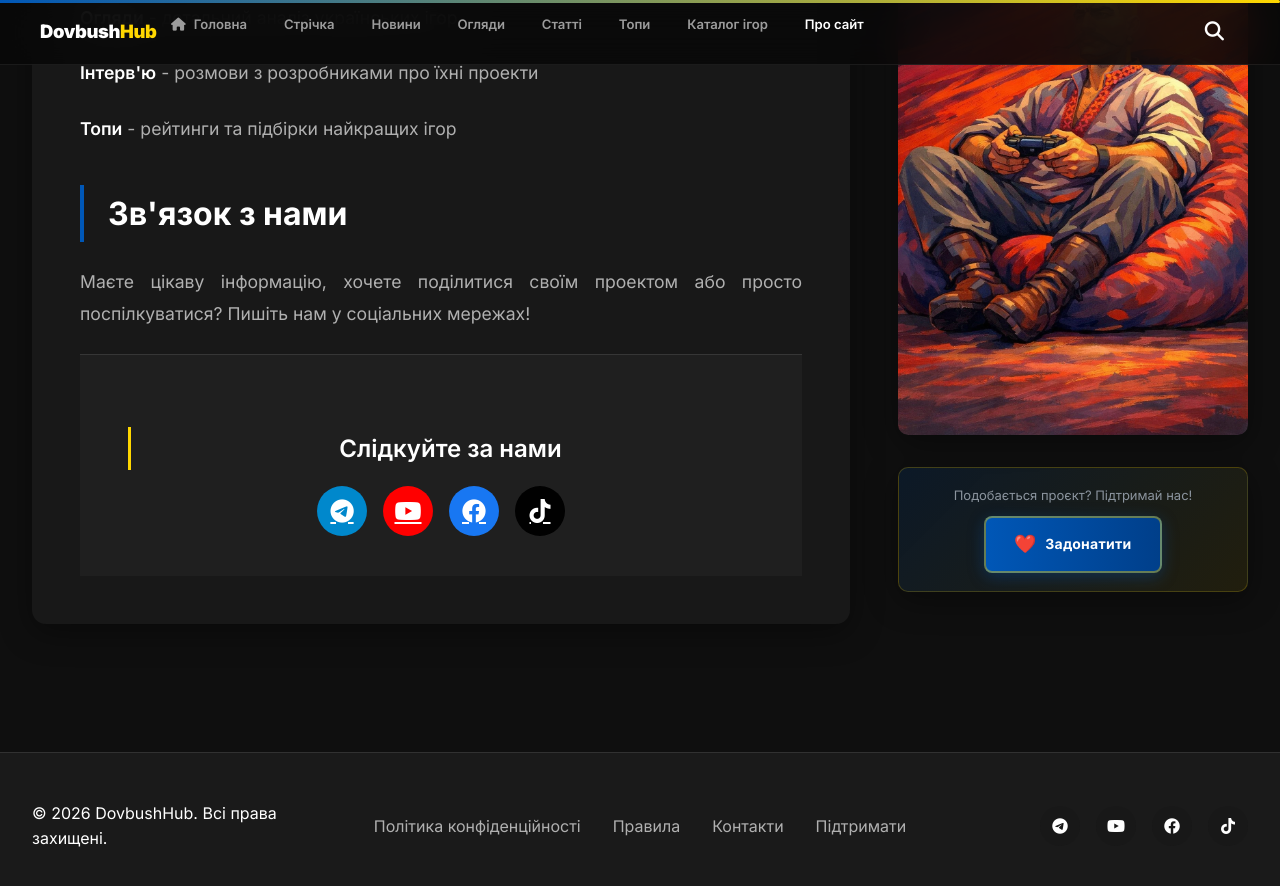
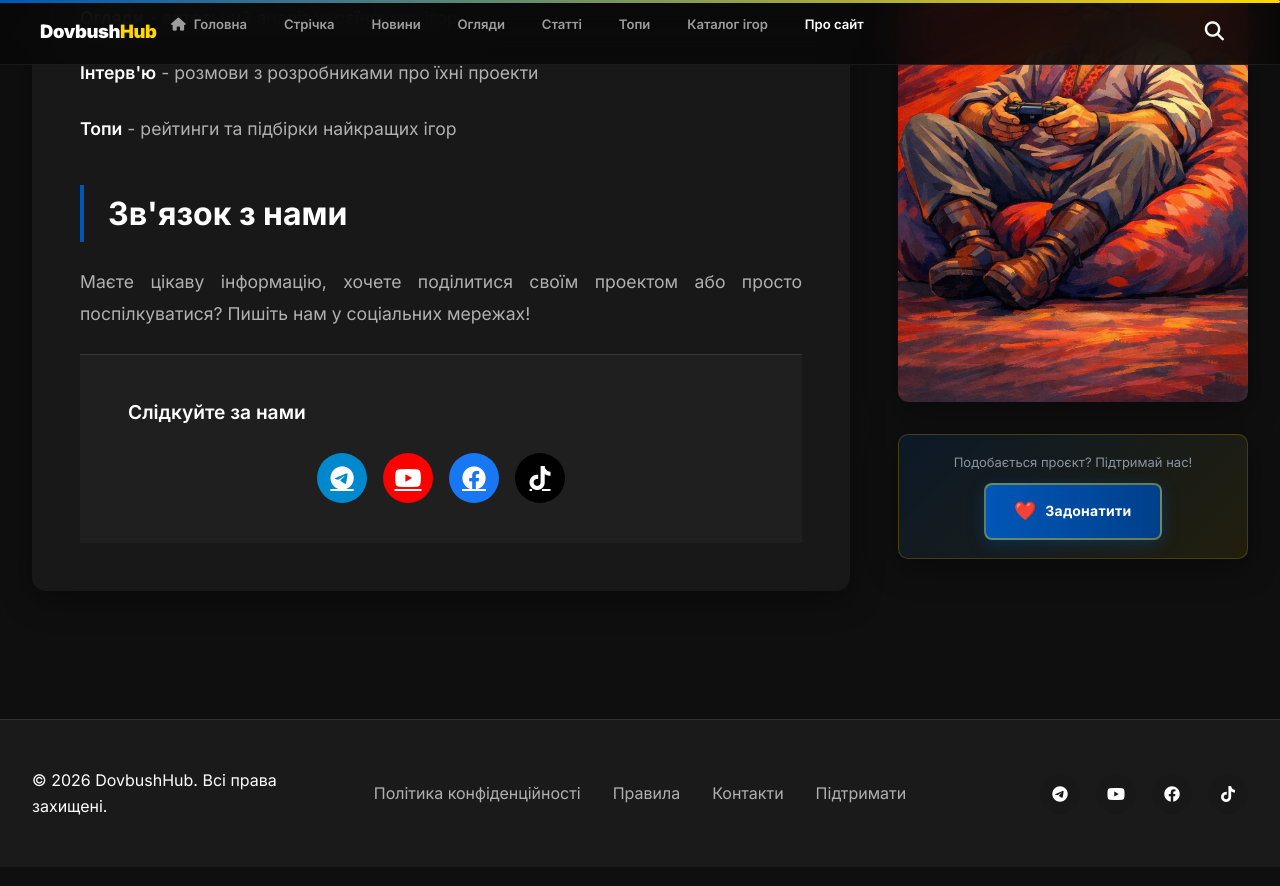
Before and after one commit to dovbush-media/dovbush-media.github.io, a Jekyll site: the page built from about.html, in a window 1280 px wide and 900 px high, scrolled down 944 px. Shown: the top 886 px of the window. Built offline with Jekyll 4.4.1, drawn with Linux system fonts in a browser that asks for light colours; some web fonts are replaced.

Commit message:
Update about.html

```diff
--- a/about.html
+++ b/about.html
@@ -49,7 +49,7 @@ description: Про DovbushHub - український ігровий блог
       </p>
 
       <div class="share-section">
-  <h3 class="share-title">Слідкуйте за нами</h3>
+  <p class="share-title"><strong>Слідкуйте за нами</strong></p>
   <div class="share-buttons">
     <a href="https://t.me/dovbushhub" class="share-btn telegram" style="background: #0088cc;" target="_blank" rel="noopener">
       <i class="fab fa-telegram"></i>
```
